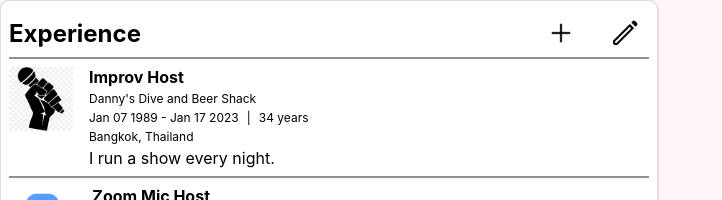
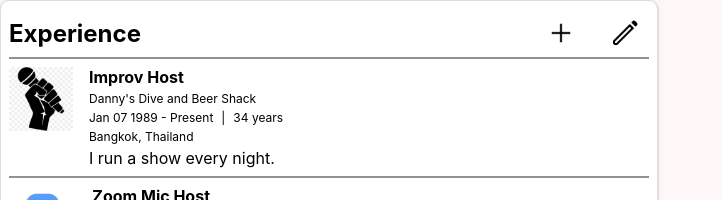
Before and after one commit to inherentspice/set-listed, a React (Create React App) app: page /my-profile in a window 1280 px wide. Shown: the part 1803-2003 px from the top of the page, without its empty margins (0-722 px from the left). Built offline with nearby package versions, Linux system fonts and the light colour scheme.

Commit message:
updated experience range to show present if they currently work there

```diff
--- a/src/components/profile/profile-experience.tsx
+++ b/src/components/profile/profile-experience.tsx
@@ -24,7 +24,7 @@ export default function ProfileExperience(){
                                 <div className="profile-experience-item-title">{item.title}</div>
                                 <div className="profile-experience-item-venue">{item.venue}</div>
                                 <div className="profile-experience-item-duration-cont">
-                                    <div className="profile-experience-item-dates">{item.start.toString().slice(4,16) +" - "+ item.end.toString().slice(4,16)}</div>
+                                    <div className="profile-experience-item-dates">{item.start.toString().slice(4,16) +" - "+ (item.end.toString().slice(4,16) === new Date(Date.now()).toString().slice(4,16) ? "Present" : item.end.toString().slice(4,16))}</div>
                                     <div>|</div>
                                     <div className="profile-experience-item-duration">{convertDateRange(item.start, item.end)}</div>
                                 </div>
```
